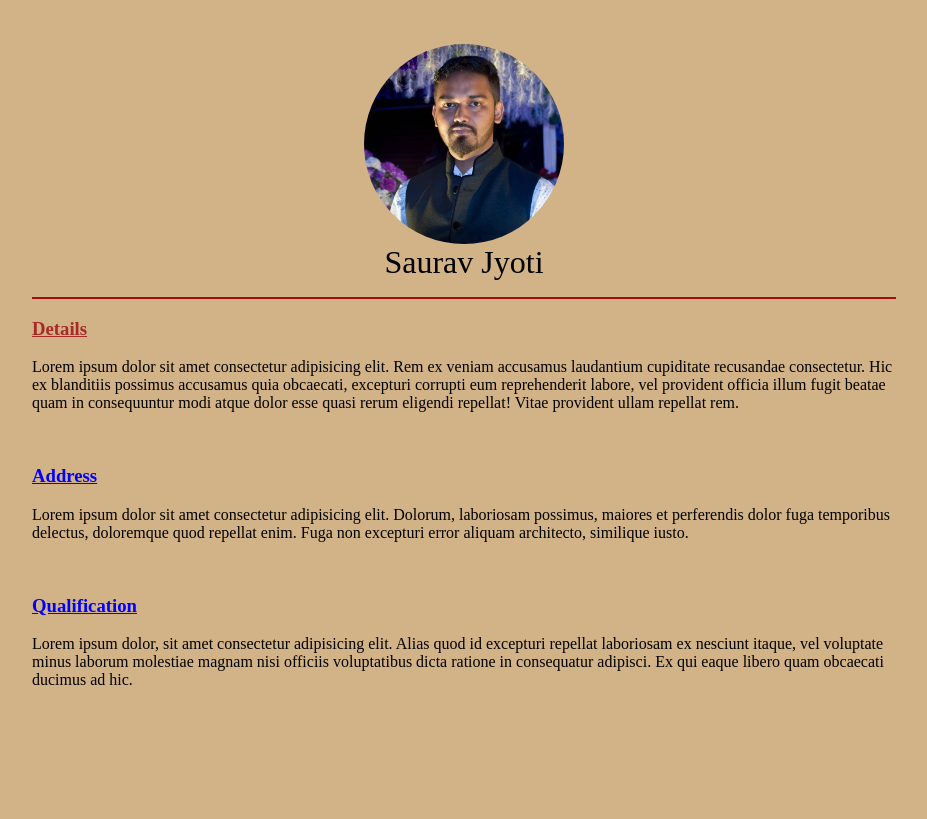
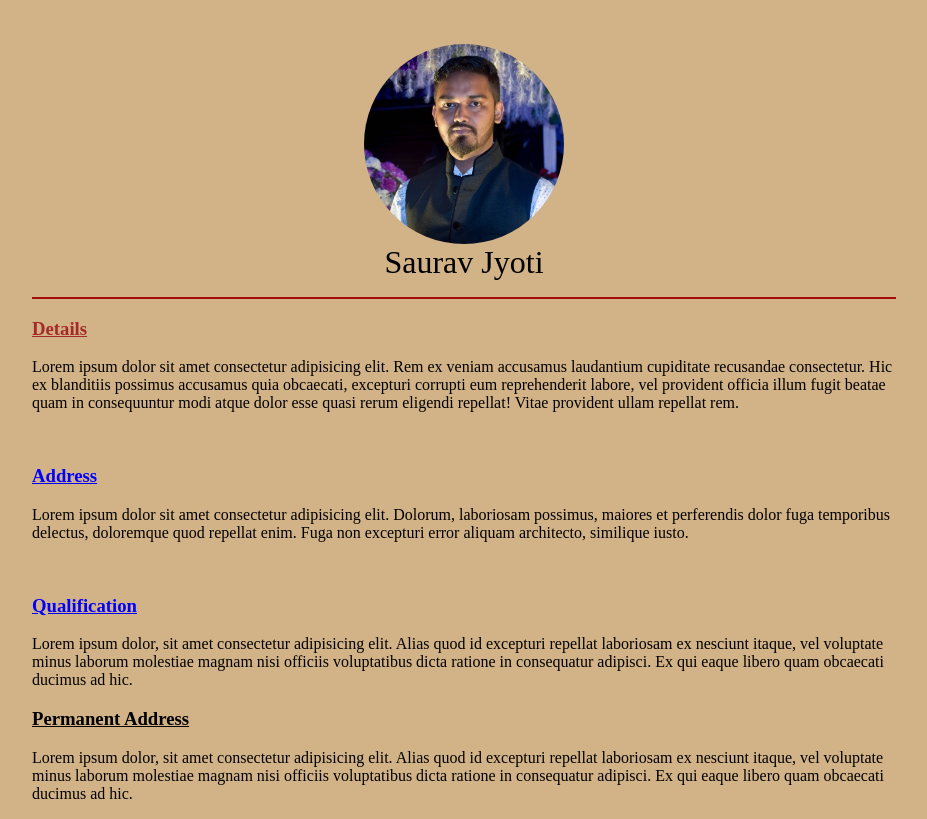
Before and after one commit to Parthakalita21/Assignment, a plain HTML site: page index.html in a window 1280 px wide. Shown: the whole page, without its empty margins (176-1103 px from the left). Drawn offline with Linux system fonts and the light colour scheme.

Commit message:
First_Assignment

```diff
--- a/index.html
+++ b/index.html
@@ -36,6 +36,11 @@
       itaque, vel voluptate minus laborum molestiae magnam nisi officiis voluptatibus dicta ratione in consequatur
       adipisci. Ex qui eaque libero quam obcaecati ducimus ad hic.</p>
 
+    <h3 class="brown">Permanent Address</h3>
+    <p>Lorem ipsum dolor, sit amet consectetur adipisicing elit. Alias quod id excepturi repellat laboriosam ex nesciunt
+      itaque, vel voluptate minus laborum molestiae magnam nisi officiis voluptatibus dicta ratione in consequatur
+      adipisci. Ex qui eaque libero quam obcaecati ducimus ad hic.</p>
+
 
 
   </div>
```
